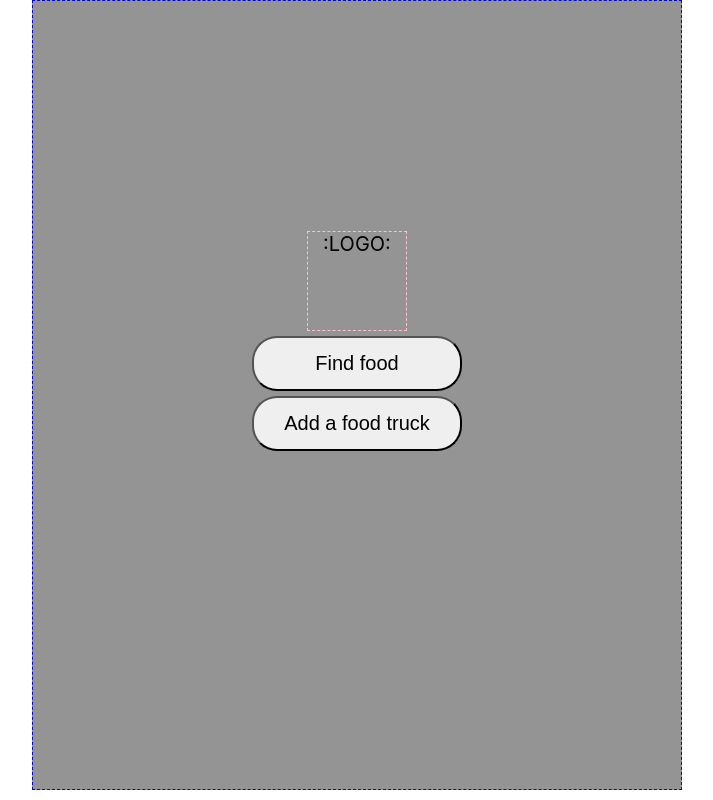
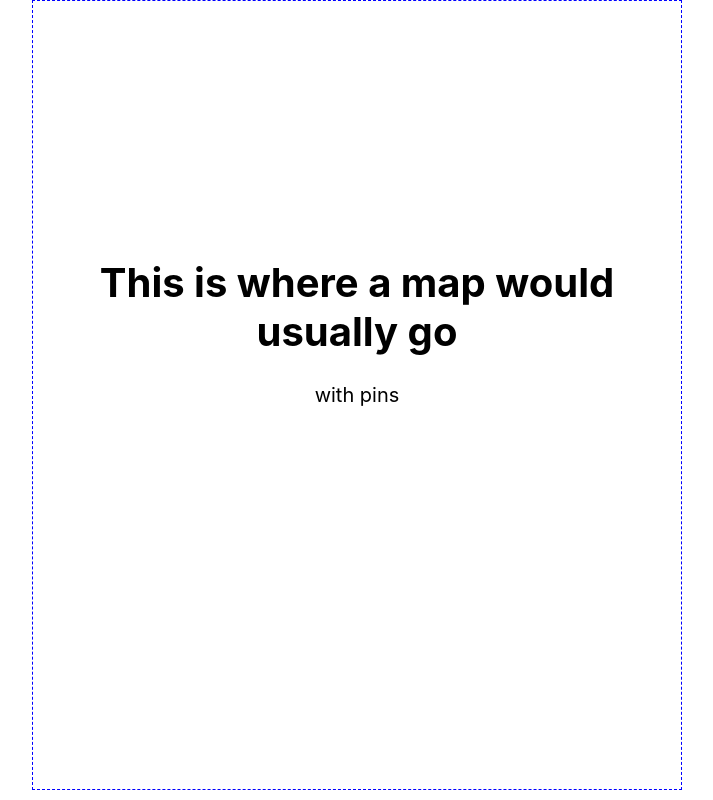
Before and after one commit to huwfernie/food-trucks, a React (Create React App) app in the folder client/: page /foodTrucks in a window 1280 px wide. Shown: the whole page, without its empty margins (283-996 px from the left). Built offline with nearby package versions, Linux system fonts and the light colour scheme.

Commit message:
a bit of tidy up, conflicting css

```diff
--- /dev/null
+++ b/client/src/components/disclaimer.js
@@ -0,0 +1,19 @@
+import React from 'react';
+
+import Logo from '../atoms/logo';
+import Button from '../atoms/button';
+import Info from '../atoms/info';
+
+import Strings from '../content/strings';
+
+const DisclaimerComponent = () => {
+  return (
+    <div>
+      <Logo />
+      <Info text={Strings.warning_text}/>
+      <Button text='OK' link='/foodTrucks' />
+    </div>
+  );
+}
+
+export default DisclaimerComponent;
--- /dev/null
+++ b/client/src/components/foodTrucks.js
@@ -0,0 +1,18 @@
+import React from 'react';
+
+// import Logo from '../atoms/logo';
+// import Button from '../atoms/button';
+// import Info from '../atoms/info';
+
+// import Strings from '../content/strings';
+
+const FoodTrucks = () => {
+  return (
+    <div>
+      <h1>This is where a map would usually go</h1>
+      <p>with pins</p>
+    </div>
+  );
+}
+
+export default FoodTrucks;
--- /dev/null
+++ b/client/src/components/index.js
@@ -0,0 +1,18 @@
+import React from 'react';
+
+import Logo from '../atoms/logo';
+import Button from '../atoms/button';
+
+import Strings from '../content/strings';
+
+const AppIndex = () => {
+  return (
+    <div>
+      <Logo />
+      <Button text={Strings.find_food_trucks} link= '/info' />
+      <Button text={Strings.add_a_food_truck} link="#" />
+    </div>
+  );
+}
+
+export default AppIndex;
--- a/client/src/content/strings.js
+++ b/client/src/content/strings.js
@@ -1,5 +1,7 @@
 const strings = {
-  warning_text: "We're going to find your location and search for food trucks near you now"
+  warning_text: "We're going to find your location and search for food trucks near you now",
+  find_food_trucks: "Find food",
+  add_a_food_truck: "Add a food truck"
 }
 
 export default strings;
--- a/client/src/index.js
+++ b/client/src/index.js
@@ -4,39 +4,19 @@ import { BrowserRouter, Route, Switch } from 'react-router-dom';
 
 import './index.css';
 
-import Logo from './components/logo';
-import Button from './components/button';
-import Info from './components/info';
-
-import Strings from './content/strings';
-
-const AppIndex = () => {
-  return (
-    <div>
-      <Logo />
-      <Button text='Find food' link= '/info' />
-      <Button text='Add a food truck' link="#" />
-    </div>
-  );
-}
-
-const DisclaimerComponent = () => {
-  return (
-    <div>
-      <Logo />
-      <Info text={Strings.warning_text}/>
-      <Button text='OK' link='/foodTrucks' />
-    </div>
-  );
-}
+import AppIndex from './components/index';
+import DisclaimerComponent from './components/disclaimer';
+import FoodTrucks from './components/foodTrucks';
 
 ReactDOM.render(
   <BrowserRouter>
     <div>
       <Switch>
         <Route path="/info" component={ DisclaimerComponent }/>
+        <Route path="/foodTrucks" component={ FoodTrucks }/>
         <Route path="/" component={ AppIndex } />
       </Switch>
     </div>
   </BrowserRouter>,
-  document.getElementById('root'));
+  document.getElementById('root')
+);
--- a/client/src/styles/info.scss
+++ b/client/src/styles/info.scss
@@ -1,8 +1,5 @@
-main {
+.info {
   background: #0000006b;
-}
-
-.info {
   color: #fff;
   padding: 2em;
   max-width: 280px;
```
Also changed, not shown: client/src/atoms/button.js (renamed from client/src/components/button.js), client/src/atoms/info.js (renamed from client/src/components/info.js), client/src/atoms/logo.js (renamed from client/src/components/logo.js).
